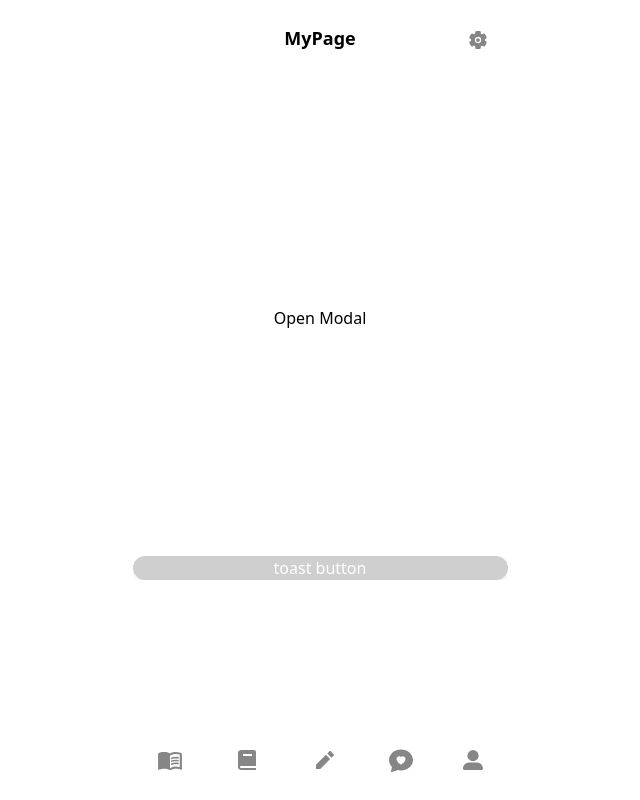
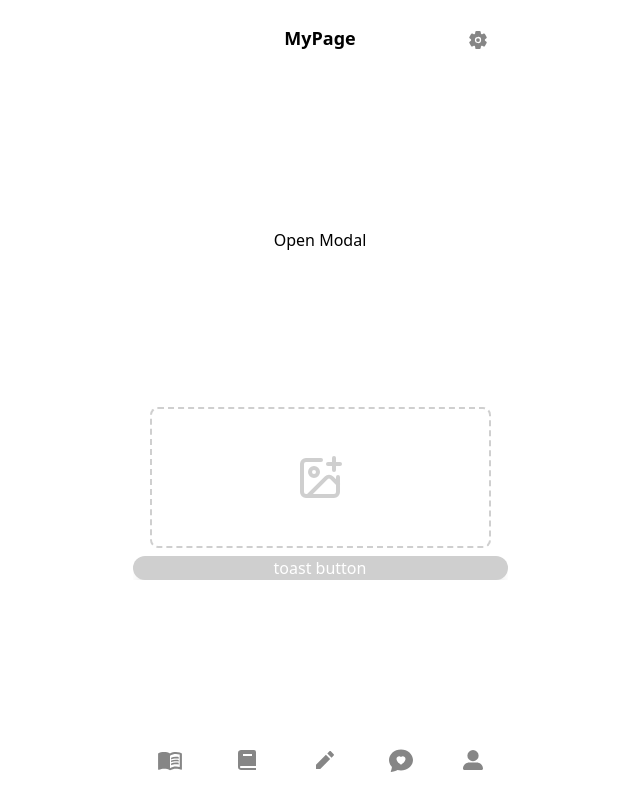
Before and after one commit to pbk95120/Yeonda, a React (Vite) app in the folder frontend/: page /mypage in a window 1280 px wide. Shown: the whole page, without its empty margins (320-960 px from the left). Built offline with nearby package versions, Linux system fonts and the light colour scheme; a web font is replaced by a local one.

Commit message:
[feat] Image input

```diff
--- a/frontend/src/components/common/Input.tsx
+++ b/frontend/src/components/common/Input.tsx
@@ -1,6 +1,7 @@
 import { cls } from '@/utils/cls';
 import { RiDiscountPercentFill } from 'react-icons/ri';
 import { BsSearchHeart } from 'react-icons/bs';
+import { LuImagePlus } from 'react-icons/lu';
 
 interface InputProps extends React.InputHTMLAttributes<HTMLInputElement> {
   className?: string;
@@ -36,6 +37,18 @@ const Input = ({ className, placeholder, inputFor, ...props }: InputProps) => {
       </div>
     );
   }
+  if (inputFor === 'image') {
+    return (
+      <div className='flex items-center justify-center m-2'>
+        <div className='w-[341px] h-[141px] flex items-center cursor-pointer text-lightgray hover:border-pastelred hover:text-pastelred justify-center border-2 border-dashed rounded-lg border-lightgray'>
+          <label>
+            <LuImagePlus className='w-12 h-12' />
+            <input className='hidden' type='file' />
+          </label>
+        </div>
+      </div>
+    );
+  }
 };
 
 export default Input;
--- a/frontend/src/pages/MyPage.tsx
+++ b/frontend/src/pages/MyPage.tsx
@@ -1,4 +1,5 @@
 import Button from '@/components/common/Button';
+import Input from '@/components/common/Input';
 import Modal from '@/components/common/Modal';
 import Toast from '@/components/common/Toast';
 import { useState } from 'react';
@@ -14,6 +15,7 @@ const MyPage = () => {
       <button className='h-full w-full' onClick={openModal}>
         Open Modal
       </button>
+      <Input inputFor='image'></Input>
       {toast && <Toast value='가입이 완료되었습니다' valid={false} setToast={setToast} />}
       <Button children='toast button' onClick={() => setToast(!toast)} />
       <Modal isOpen={open} closeModal={closeModal} className='' cautionMsg='진짜로 삭제???' purposeMsg='일기삭제' />
```
